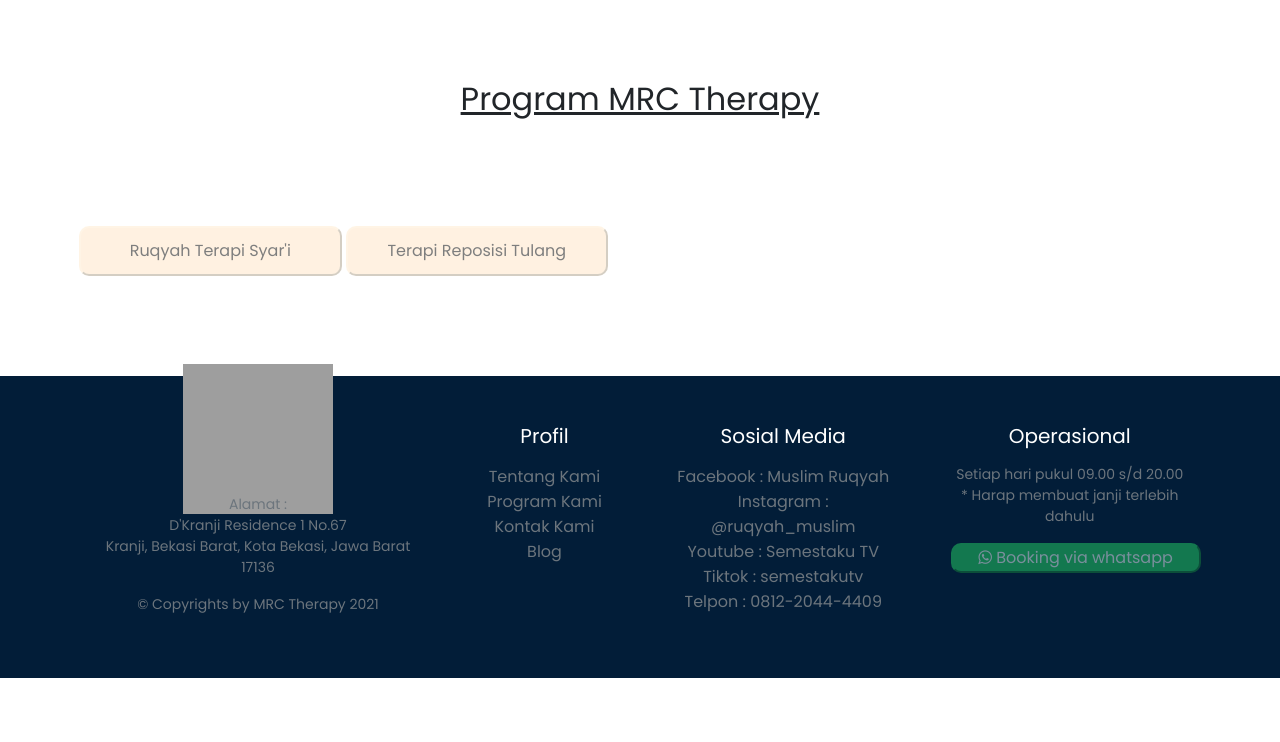
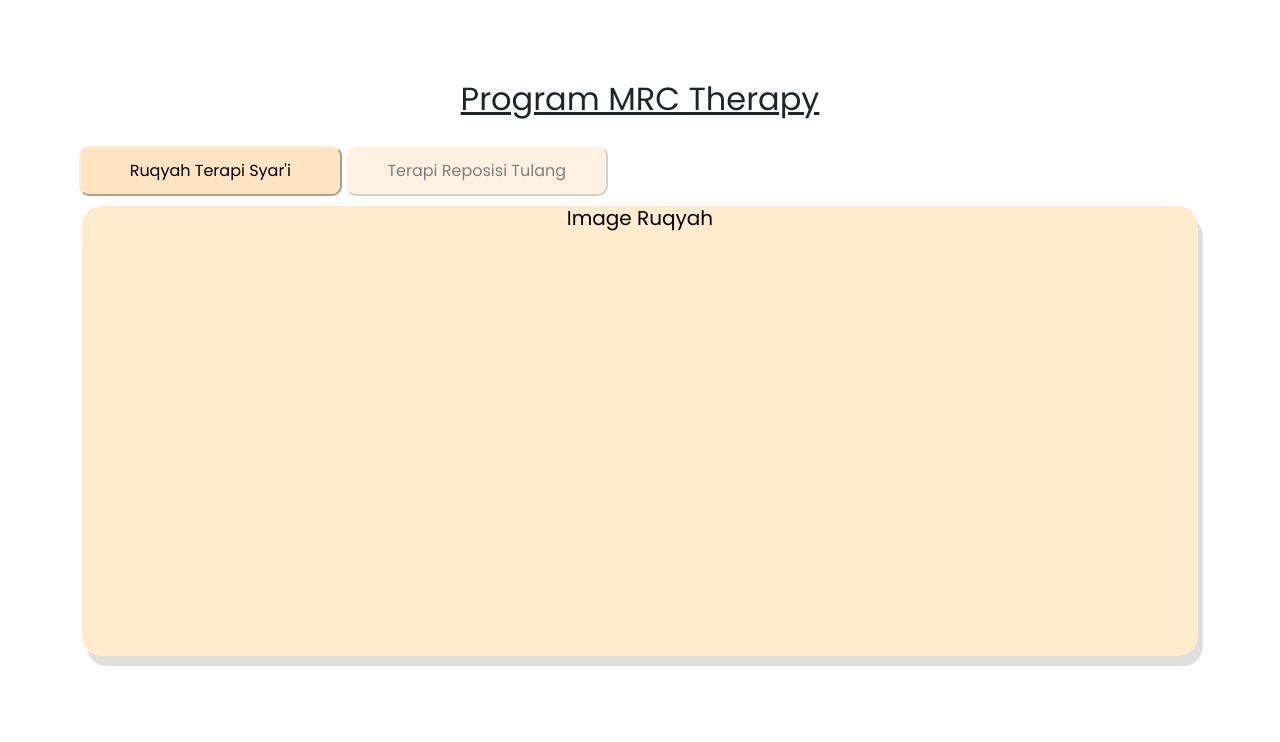
Before and after one commit to alvine998/new_mrc, a React (Create React App) app: page /program-kami in a window 1280 px wide. Shown: the part 620-1362 px from the top of the page. Before the commit the page ends 1298 px from the top, so only its background shows below. Built offline with nearby package versions, Linux system fonts and the light colour scheme; grey boxes are pictures that could not be loaded.

Commit message:
program kami page

```diff
--- a/src/Client/Program/index.js
+++ b/src/Client/Program/index.js
@@ -7,8 +7,39 @@
 class Program extends Component {
     constructor(props) {
         super(props);
-        this.state = {};
+        this.state = {
+            btns:'ruqyah'
+        };
     }
+
+    renderRuqyah(){
+        return(
+            <div>
+                <div className="box-image-ruqyah">
+                    <h5>Image Ruqyah</h5>
+                </div>
+            </div>
+        )
+    }
+
+    renderTerapi(){
+        return(
+            <div>
+                <div className="box-image-terapi">
+                    <h5>Image Terapi</h5>
+                </div>
+            </div>
+        )
+    }
+
+    onRuqyah(){
+        this.setState({btns: 'ruqyah'})
+    }
+
+    onTerapi(){
+        this.setState({btns: 'terapi'})
+    }
+
     render() {
         return (
             <div>
@@ -24,16 +55,24 @@
                     <h2><u>Program MRC Therapy</u></h2>
 
                     {/* Card Program */}
-                    <div className="container" style={{paddingTop:100, paddingBottom:100}}>
+                    <div className="container" style={{paddingTop:20, paddingBottom:100}}>
                         <div className="row">
                             <div className="col-3">
-                                <a><button className="btn-ruqyah">Ruqyah Terapi Syar'i</button></a>
+                                <a><button onClick={() => this.onRuqyah()} className={"btn-ruqyah " + (this.state.btns == 'ruqyah' ? 'actived' : "")}>Ruqyah Terapi Syar'i</button></a>
                             </div>
                             <div className="col-3 right">
-                                <a><button className="btn-terapi">Terapi Reposisi Tulang</button></a>
+                                <a><button onClick={() => this.onTerapi()} className={"btn-terapi " + (this.state.btns == 'terapi' ? 'actived' : "")}>Terapi Reposisi Tulang</button></a>
                             </div>
                         </div>
 
+                        <div>
+                            {
+                                this.state.btns == 'ruqyah' ? this.renderRuqyah() : this.renderTerapi()
+                            }
+                        </div>
+                        <div>
+
+                        </div>
 
                     </div>
                 </div>
--- a/src/Client/Program/program.css
+++ b/src/Client/Program/program.css
@@ -33,5 +33,26 @@
 }
 
 .box-image-ruqyah{
+    width: 100%;
+    height: 450px;
+    background-color: blanchedalmond;
+    color: black;
+    box-shadow: 5px 10px #dfdfdf;
+    margin-top: 10px;
+    border-radius: 20px;
+}
 
+.actived {
+    opacity: 1;
 }
+
+.box-image-terapi{
+    width: 100%;
+    height: 450px;
+    background-color: blanchedalmond;
+    color: black;
+    box-shadow: 5px 10px #dfdfdf;
+    margin-top: 10px;
+    border-radius: 20px;
+    transition: ease-in;
+}
```
